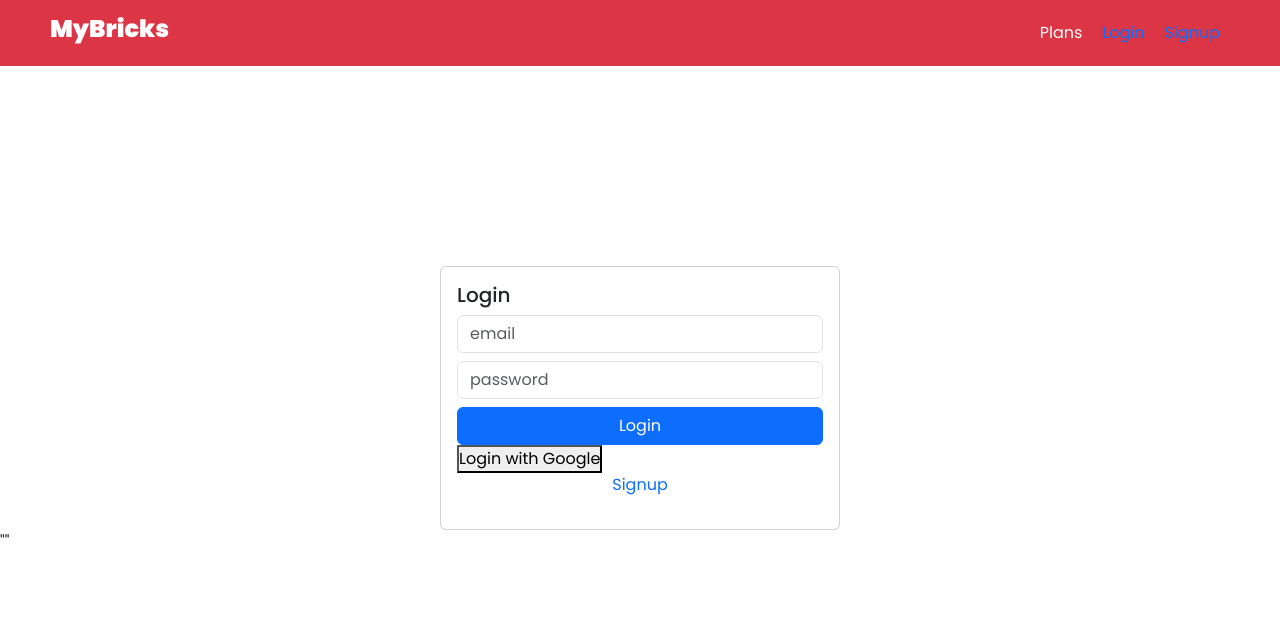
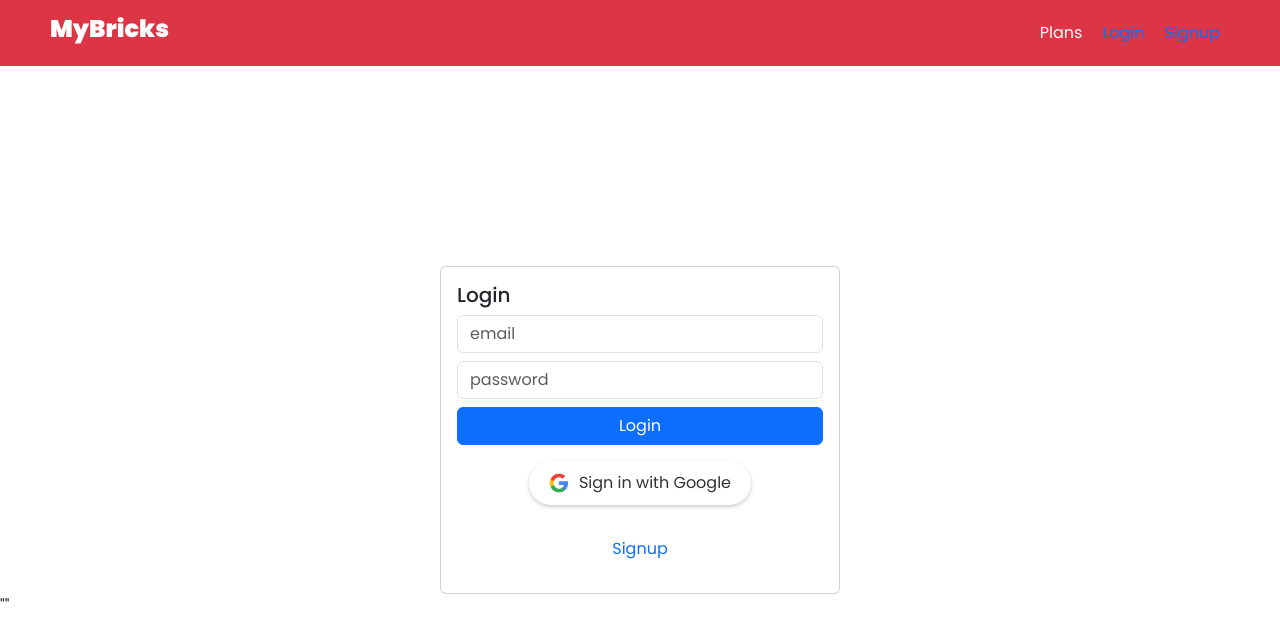
Before and after one commit to Bhavik-prajapati/plwa, an Angular app: page /login in a window 1280 px wide. Shown: the top 640 px of the page. Built offline with nearby package versions, Linux system fonts and the light colour scheme; no server answers.

Commit message:
added google login

```diff
--- a/src/app/components/authguard/auth.guard.ts
+++ b/src/app/components/authguard/auth.guard.ts
@@ -3,11 +3,24 @@ import { inject } from '@angular/core';
 import { CanActivateFn, Router } from '@angular/router';
 
 export const authGuard: CanActivateFn = (route, state) => {
+  debugger;
+  if(state.url.includes('token')){
+    debugger;
+    const gtoken=state.url.split('=');
+
+
+    debugger;
+    const parsedUrl = new URL('http://localhost:4200'+state.url);
+    const params = new URLSearchParams(parsedUrl.search);
+    const token = params.get("token") || "";  // Fallback to an empty string if null
+    const refreshToken = params.get("refreshtoken") || "";
+    localStorage.setItem("token",token);
+    localStorage.setItem("refreshtoken",refreshToken);
+  }
   const token = localStorage.getItem('token');
   const router = inject(Router);
-
   if (token) {
-    if (state.url === '/login' || state.url === '/signup') {
+    if (state.url.includes('/login') || state.url.includes('/signup')) {
       router.navigateByUrl('home');
       return false;
     }
--- a/src/app/components/header/header.component.ts
+++ b/src/app/components/header/header.component.ts
@@ -18,7 +18,7 @@ export class HeaderComponent {
     // {
     //   this.router.navigateByUrl("login");
     // }
-    if(token && refreshtoken){
+    if(token || refreshtoken){
       this.islogin=true;
     }
   }
--- a/src/app/components/interceptors/authinterceptor.interceptor.ts
+++ b/src/app/components/interceptors/authinterceptor.interceptor.ts
@@ -7,6 +7,7 @@ export const authinterceptorInterceptor: HttpInterceptorFn = (req, next) => {
   let headers = {};
 
 if (token) {
+  debugger;
     headers = {
       ...headers,
       Authorization: `Bearer ${token}`
--- a/src/app/pages/home/home.component.ts
+++ b/src/app/pages/home/home.component.ts
@@ -1,4 +1,4 @@
-import { Component, inject } from '@angular/core';
+import { Component, inject, OnInit } from '@angular/core';
 import { HomeService } from './home.service';
 import { CommonModule, JsonPipe } from '@angular/common';
 import { Router } from '@angular/router';
@@ -15,7 +15,7 @@ import Swal from 'sweetalert2';
   templateUrl: './home.component.html',
   styleUrl: './home.component.css'
 })
-export class HomeComponent {
+export class HomeComponent implements OnInit{
 
   // properties: Property[] = [];
   properieslist:any;
@@ -33,6 +33,9 @@ export class HomeComponent {
     this.getalldata();
 
     homeservice.checkplan().subscribe((res)=>{console.log(res)},err=>console.log(err))
+  }
+  ngOnInit(): void {
+
   }
 
   getalldata() {
--- a/src/app/pages/login/login.component.css
+++ b/src/app/pages/login/login.component.css
@@ -5,3 +5,28 @@ body{
     background-image: linear-gradient(to top, #a18cd1 0%, #fbc2eb 100%);
     background-color: red;
 }
+
+.google-btn {
+    display: flex;
+    align-items: center;
+    background-color: white;
+    color: #333;
+    border: none;
+    border-radius: 25px;
+    padding: 10px 20px;
+    font-size: 16px;
+    font-family: Arial, sans-serif;
+    cursor: pointer;
+    box-shadow: 0 2px 4px rgba(0, 0, 0, 0.2);
+    transition: background-color 0.3s;
+  }
+
+  .google-btn:hover {
+    background-color: #e2a300;
+  }
+
+  .google-logo {
+    width: 20px;
+    height: 20px;
+    margin-right: 10px;
+  }
--- a/src/app/pages/login/login.component.html
+++ b/src/app/pages/login/login.component.html
@@ -6,7 +6,10 @@
             <input type="email" class="form-control mb-2" [(ngModel)]="userdata.email" name="email" placeholder="email">
             <input type="password" class="form-control mb-2" [(ngModel)]="userdata.password" name="password" placeholder="password">
             <button class="btn btn-primary w-100" (click)="login()">Login</button>
-            <button (click)="loginWithGoogle()">Login with Google</button>
+            <button (click)="loginWithGoogle()" class="google-btn mt-3 mb-2 text-center mx-auto">
+                <img src="g.png" alt="Google logo" class="google-logo">
+                Sign in with Google
+              </button>
             <br>
             <p class="text-center">
             <a class="text-center text-decoration-none" href="/signup">Signup</a>
--- a/src/app/pages/profile/profile.component.ts
+++ b/src/app/pages/profile/profile.component.ts
@@ -50,6 +50,8 @@ export class ProfileComponent implements OnInit {
     // Fetch the profile data using the decoded token
     this.profileService.getprofiledata(decodedToken.user.id).subscribe(
       (res:any) => {
+        debugger;
+        console.log(decodedToken.user.id,"decoded.......")
         this.userdata = res;
         console.log(this.userdata)
         Swal.close();
```
Also changed, not shown: public/g.png (added), 1 other file (tests, documents, lock files or other folders).
